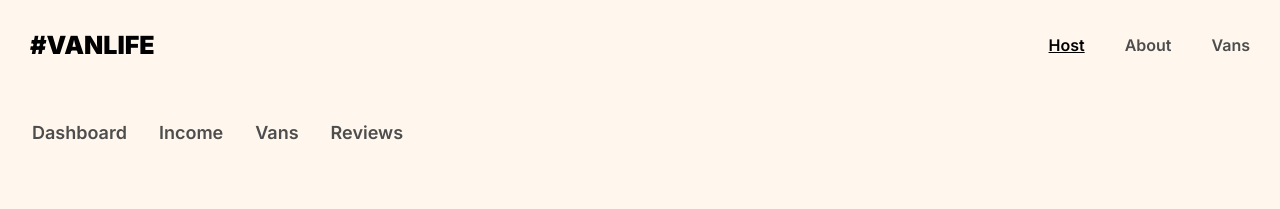
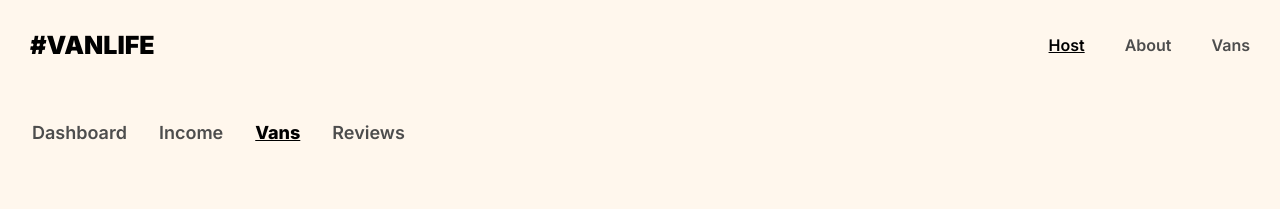
Before and after one commit to SlinkyCollins/Van-Life, a React (Vite) app: page /host/listedvans/1/photo in a window 1280 px wide. Shown: the top 209 px of the page. Built offline with nearby package versions, Linux system fonts and the light colour scheme.

Commit message:
Fixed active listed vans navbar item bug

```diff
--- a/src/components/pages/Host.jsx
+++ b/src/components/pages/Host.jsx
@@ -1,15 +1,17 @@
 import Navbar2 from "../Navbar2"
 import { NavLink, Outlet, useLocation } from "react-router-dom"
+
 
 
 const Host = () => {
   const { pathname } = useLocation();
 
+
   return (
-    <div style={{background: "rgba(255, 247, 237, 1)"}}>
+    <div style={{ background: "rgba(255, 247, 237, 1)" }}>
       <Navbar2 />
-      <nav style={{position: "sticky", padding: "2rem", top: "0", left: "0", zIndex: "1000", background: "rgba(255, 247, 237, 1)"}}>
-        <ul style={{ display: "flex", gap: "2rem", fontWeight: "500", fontSize: "1.125rem", textAlign: "center",alignItems: "center"}}>
+      <nav style={{ position: "sticky", padding: "2rem", top: "0", left: "0", zIndex: "1000", background: "rgba(255, 247, 237, 1)" }}>
+        <ul style={{ display: "flex", gap: "2rem", fontWeight: "500", fontSize: "1.125rem", textAlign: "center", alignItems: "center" }}>
           <li style={{ listStyleType: "none" }}>
             <NavLink
               to=""
@@ -38,10 +40,10 @@ const Host = () => {
             <NavLink
               to="listedvans"
               style={{
-              textDecoration: pathname === "/host/listedvans" ? "underline" : "none",
-              color: pathname === "/host/listedvans" ? "#000" : "#4D4D4D",
+                textDecoration: pathname.startsWith("/host/listedvans") ? "underline" : "none",
+                color: pathname.startsWith("/host/listedvans") ? "#000" : "#4D4D4D",
                 fontSize: "18px",
-              fontWeight: pathname === "/host/listedvans" ? "800" : "600"
+                fontWeight: pathname.startsWith("/host/listedvans") ? "800" : "600",
               }}>
               Vans
             </NavLink>
--- a/src/components/pages/VanInfo.jsx
+++ b/src/components/pages/VanInfo.jsx
@@ -23,9 +23,9 @@ const VanInfo = () => {
      const van = vansData.find(van => van.id === id);
 
      if (!van) {
-         return <div style={{padding: "1rem 2rem 2rem"}}>
-            <p style={{marginBottom: "1rem"}}>No van found with ID: <span style={{color: "red", fontWeight: "600"}}>{id}</span></p>
-            <Link to="/host/listedvans"><button style={{padding: ".2rem .8rem", fontSize: "1rem"}}>Go back</button></Link>
+         return <div style={{padding: "5em 2rem 15.74rem", textAlign: "left"}}>
+            <p style={{marginBottom: "2rem", fontWeight: "400", fontSize: "2rem"}}>No van found with ID: <span style={{color: "red", fontWeight: "600"}}>{id}</span></p>
+            <Link to="/host/listedvans"><button style={{padding: ".5rem 2rem", fontSize: "1rem"}}>Go back</button></Link>
          </div>;
      }
 
```
Lines whose indentation alone changed are shown as unchanged.
